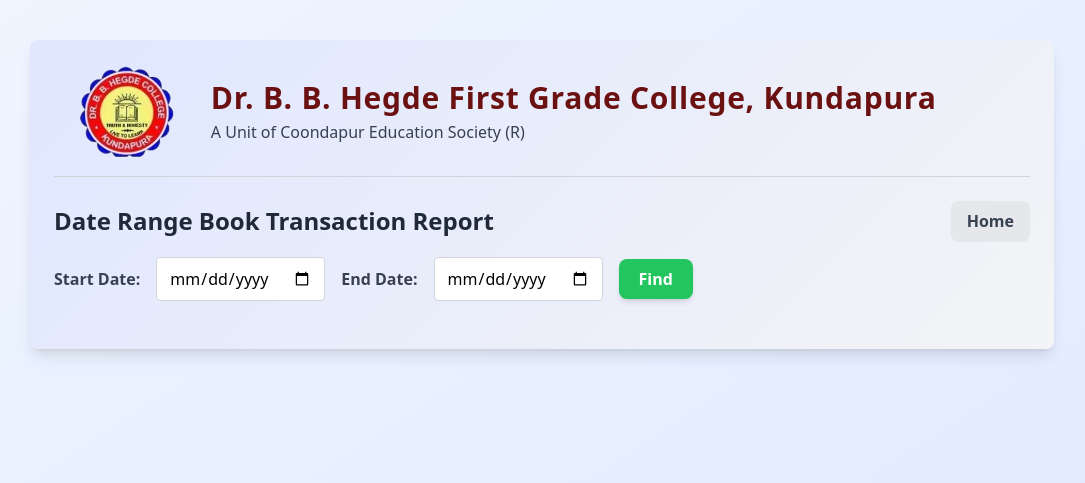
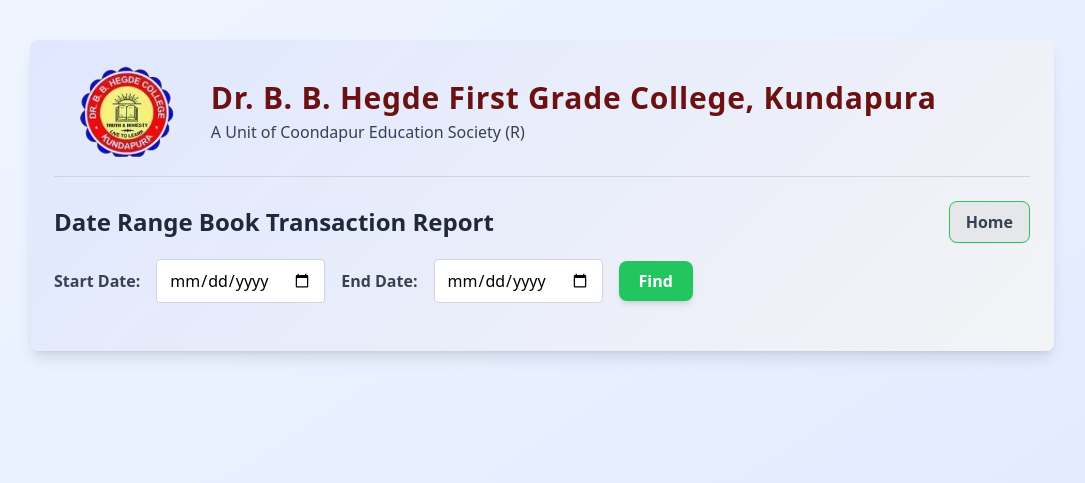
Before and after one commit to mahesha-1986/library_project, a Flask app: page /range-date-report in a window 1280 px wide. Shown: the top 483 px of the page, without its empty margins (98-1183 px from the left). Run offline with Flask 3, Linux system fonts and the light colour scheme; some libraries are stand-ins or nearby versions.

Commit message:
aded the new faetuer of report UI

```diff
--- a/templates/range_date_report.html
+++ b/templates/range_date_report.html
@@ -29,7 +29,7 @@
     <!-- Report Title & Home -->
     <div class="flex justify-between items-center mb-4">
       <h1 class="text-2xl font-bold text-gray-800">Date Range Book Transaction Report</h1>
-      <a href="{{ url_for('home') }}" class="bg-gray-200 hover:bg-gray-300 text-gray-700 font-semibold px-4 py-2 rounded-lg transition-all shadow-sm">Home</a>
+      <a href="{{ url_for('home') }}" class="bg-gray-200 hover:bg-gray-300 text-gray-700 border border-green-500  font-semibold px-4 py-2 rounded-lg transition-all shadow-sm">Home</a>
     </div>
 
     <!-- Date Range Selection -->
--- a/templates/single_date_report.html
+++ b/templates/single_date_report.html
@@ -29,7 +29,7 @@
     <!-- Report Title & Home -->
     <div class="flex justify-between items-center mb-4">
       <h1 class="text-2xl font-bold text-gray-800">Single Date Book Transaction Report</h1>
-      <a href="{{ url_for('home') }}" class="bg-gray-200 hover:bg-gray-300 text-gray-700 font-semibold px-4 py-2 rounded-lg transition-all shadow-sm">Home</a>
+      <a href="{{ url_for('home') }}" class="bg-gray-200 hover:bg-gray-300 text-gray-700 font-semibold border border-blue-500 px-4 py-2 rounded-lg transition-all shadow-sm">Home</a>
     </div>
 
     <!-- Date Selection and Download Button -->
```
Also changed, not shown: 1 other file.
